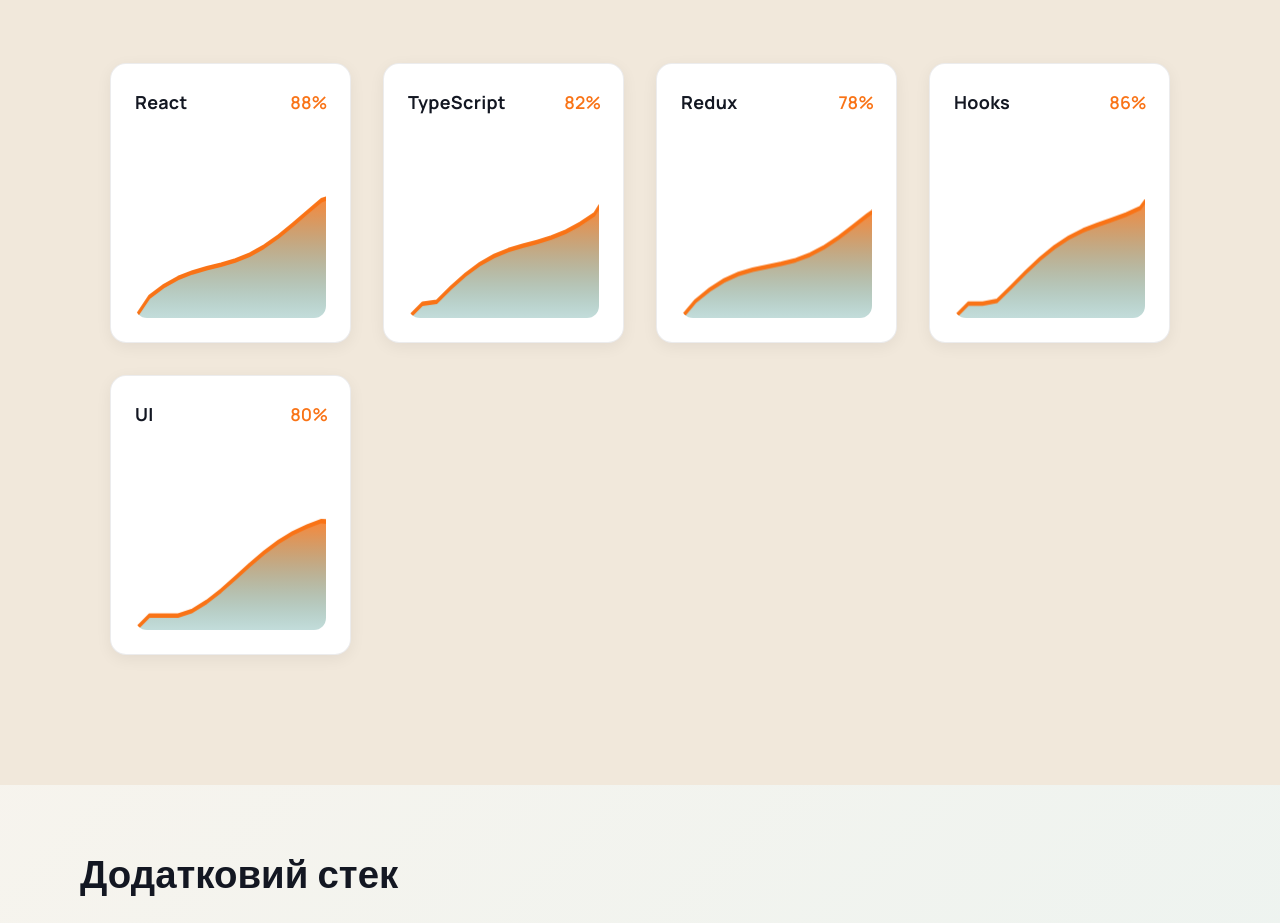
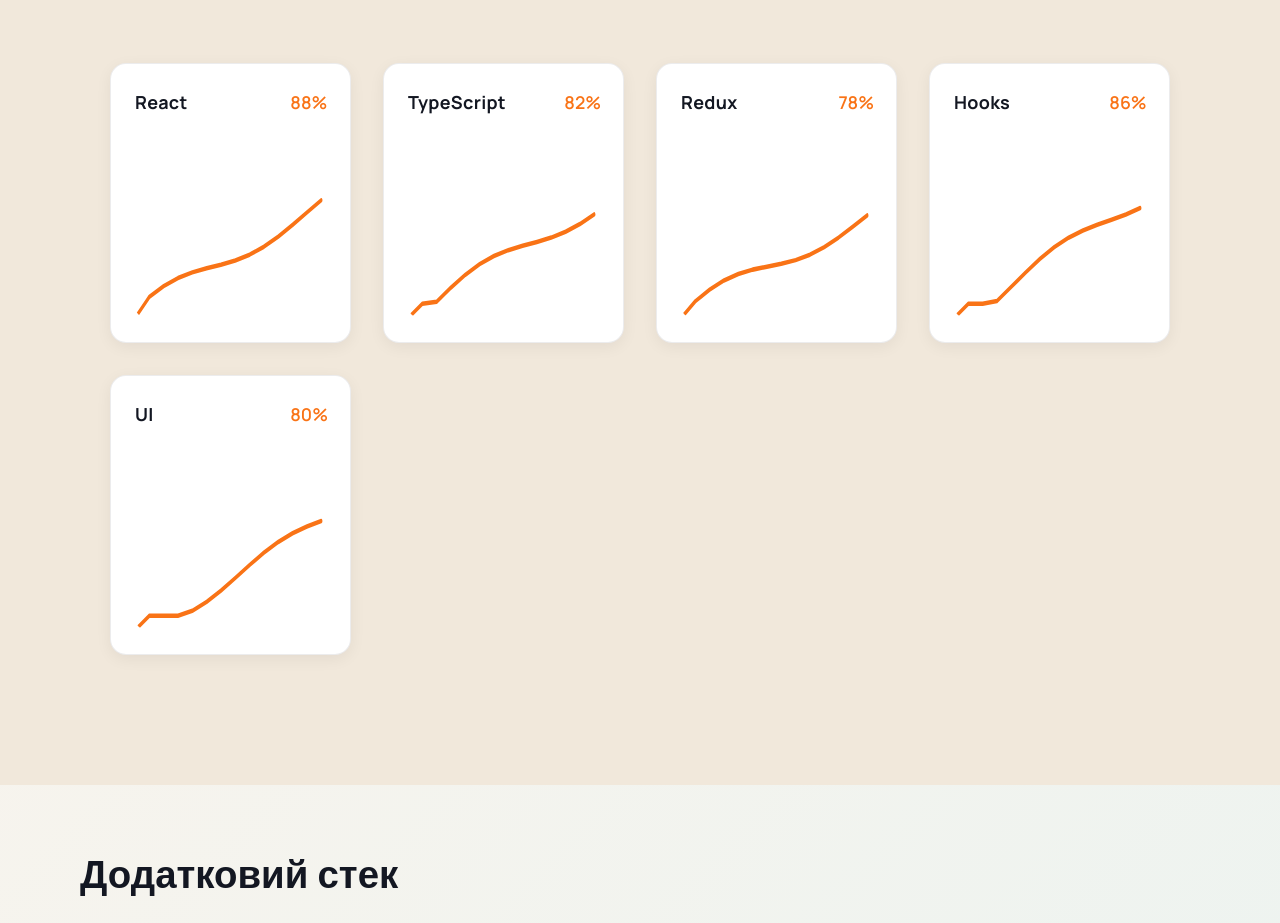
Before and after one commit to desmodaus/promo, a React (Vite) app: page / in a window 1280 px wide. Shown: the part 1480-2403 px from the top of the page. Built offline with nearby package versions, Linux system fonts and the light colour scheme.

Commit message:
Animate charts with stroke-dasharray - bottom to top drawing effect

```diff
--- a/src/components/SkillCharts.tsx
+++ b/src/components/SkillCharts.tsx
@@ -38,14 +38,12 @@
     return () => observer.disconnect();
   }, []);
 
-  const generateTrendPath = (value: number, isActive: boolean) => {
-    if (!isActive) return "M0,100 L200,100";
-
+  const generateTrendPath = (value: number) => {
     const baseHeight = 100 - (value / 100) * 75;
     const points: [number, number][] = [[0, 100]];
 
     // Генерирую зигзагообразный тренд с острыми поворотами
-    const seed = value * 17; // Используем value как seed для воспроизводимости
+    const seed = value * 17;
     for (let i = 15; i <= 200; i += 15) {
       const progress = i / 200;
       const targetHeight = 100 - progress * (100 - baseHeight);
@@ -56,10 +54,6 @@
 
       points.push([i, Math.max(15, Math.min(92, y))]);
     }
-
-    points.push([200, baseHeight]);
-    points.push([200, 100]);
-    points.push([0, 100]);
 
     let path = `M${points[0][0]},${points[0][1]} `;
     for (let i = 1; i < points.length; i++) {
@@ -89,20 +83,23 @@
                 <stop offset="0%" stopColor="var(--brand)" stopOpacity="0.85" />
                 <stop offset="100%" stopColor="var(--accent)" stopOpacity="0.25" />
               </linearGradient>
+              <filter id={`glow-${item.label}`} x="-50%" y="-50%" width="200%" height="200%">
+                <feGaussianBlur stdDeviation="2" result="coloredBlur"/>
+                <feMerge>
+                  <feMergeNode in="coloredBlur"/>
+                  <feMergeNode in="SourceGraphic"/>
+                </feMerge>
+              </filter>
             </defs>
             <path
-              className={`chart-wave-fill ${isVisible ? 'active' : ''}`}
-              d={generateTrendPath(item.value, isVisible)}
-              fill={`url(#grad-${item.label})`}
-            />
-            <path
               className={`chart-wave-line ${isVisible ? 'active' : ''}`}
-              d={generateTrendPath(item.value, isVisible).replace(' Z', '').replace('L200,100 L0,100', '')}
+              d={generateTrendPath(item.value)}
               stroke="var(--brand)"
               strokeWidth="2.5"
               fill="none"
               strokeLinecap="round"
               strokeLinejoin="round"
+              filter={`url(#glow-${item.label})`}
             />
           </svg>
         </div>
--- a/src/styles/index.css
+++ b/src/styles/index.css
@@ -606,23 +606,18 @@
 }
 
 .chart-wave-line {
-  opacity: 0;
-  transition: opacity 1.2s ease-out;
-  filter: drop-shadow(0 0 6px rgba(var(--brand-rgb), 0.4));
+  stroke-dasharray: 1000;
+  stroke-dashoffset: 1000;
+  filter: drop-shadow(0 2px 8px rgba(var(--brand-rgb), 0.5));
 }
 
 .chart-wave-line.active {
-  opacity: 1;
-  animation: wave-flow 3s ease-in-out infinite;
+  animation: draw-line 2.2s cubic-bezier(0.25, 0.46, 0.45, 0.94) forwards;
 }
 
-@keyframes wave-flow {
-  0%, 100% {
-    opacity: 1;
-    filter: drop-shadow(0 0 6px rgba(var(--brand-rgb), 0.4));
-  }
-  50% {
-    filter: drop-shadow(0 0 12px rgba(var(--brand-rgb), 0.8));
+@keyframes draw-line {
+  to {
+    stroke-dashoffset: 0;
   }
 }
 
```
